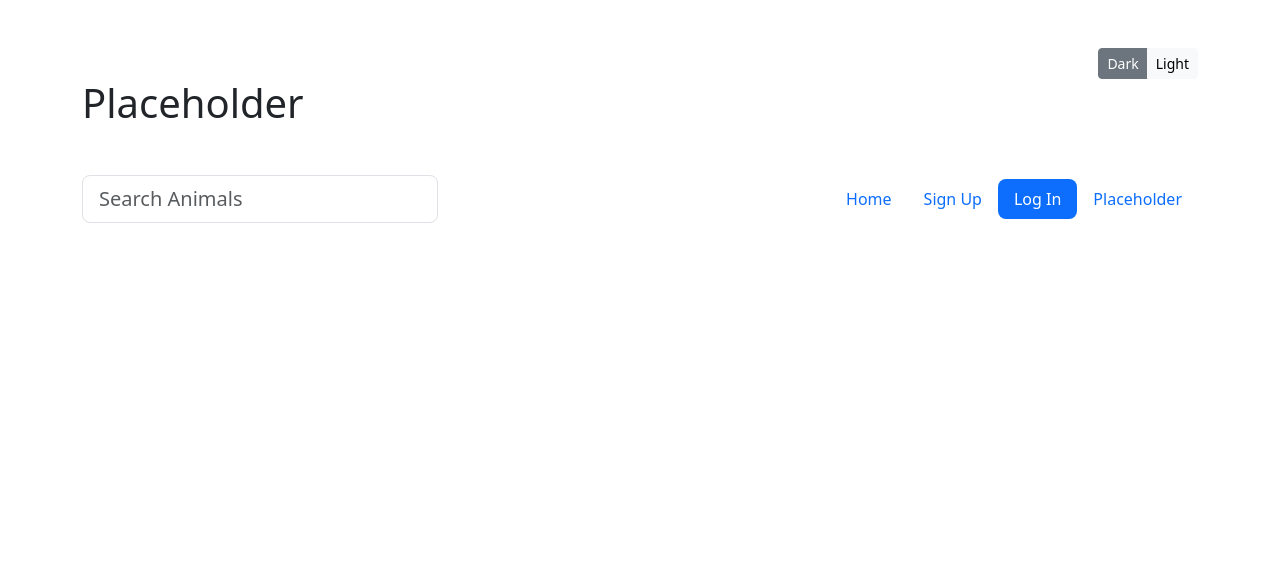
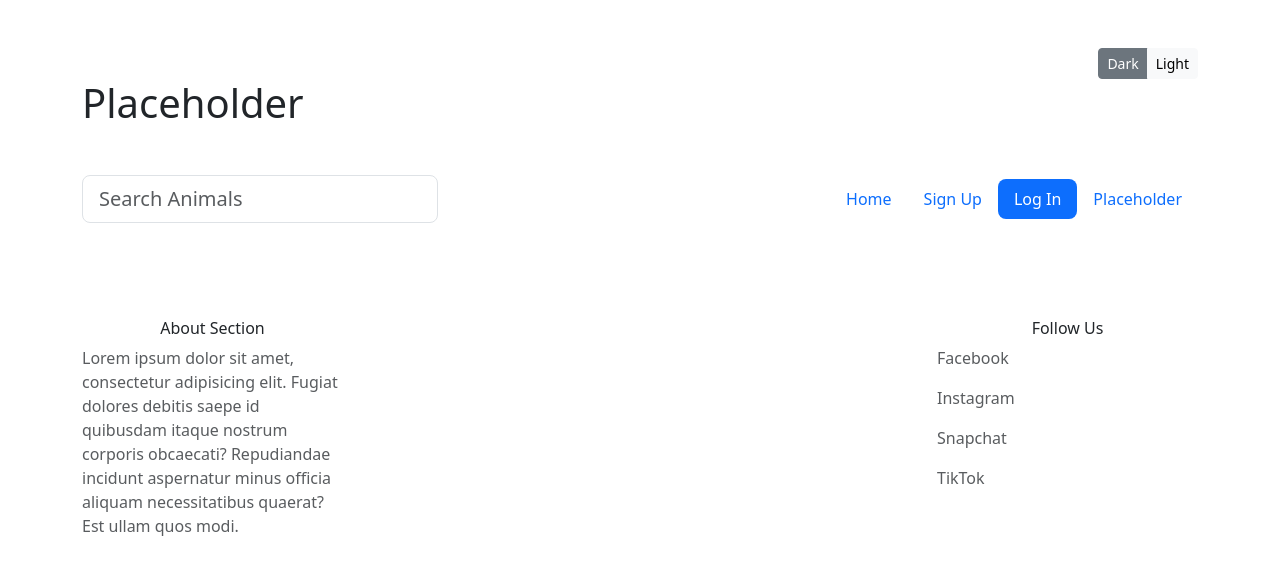
Before and after one commit to lstevensALG/termproject, a PHP site: page /index.php in a window 1280 px wide. Shown: the top 575 px of the page. Run offline with PHP 8.4, Linux system fonts and the light colour scheme.

Commit message:
Updating footer

```diff
--- a/includes/footer.php
+++ b/includes/footer.php
@@ -1,2 +1,24 @@
+        <div class="container relative-bottom text-justify mt-5">
+            <div class="row">
+                <div class="col-3">
+                    <h6 class="text-center">About Section</h6>
+                    <div class="text-muted">
+                        <p>Lorem ipsum dolor sit amet, consectetur adipisicing elit. Fugiat dolores debitis saepe id quibusdam itaque nostrum corporis obcaecati? Repudiandae incidunt aspernatur minus officia aliquam necessitatibus quaerat? Est ullam quos modi.</p>
+                    </div>
+                </div>
+                <div class="col-6">
+
+                </div>
+                <div class="col-3">
+                    <h6 class="text-center">Follow Us</h6>
+                    <div class="text-muted">
+                        <p>Facebook</p>
+                        <p>Instagram</p>
+                        <p>Snapchat</p>
+                        <p>TikTok</p>
+                    </div>
+                </div>
+            </div>
+        </div>
     </body>
 </html>
```
